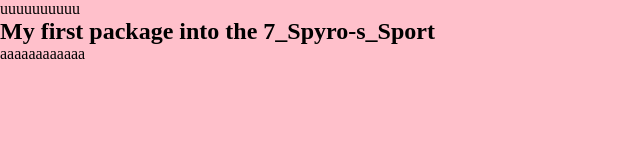
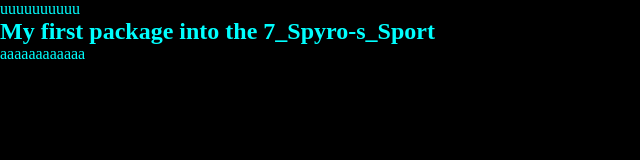
Before and after one commit to ddr2021/develop, a website: page views/home.html in a window 1280 px wide. Shown: the whole page, without its empty margins (0-640 px from the left). Drawn offline with Linux system fonts and the light colour scheme.

Commit message:
Recalibrating Spyro-s_Sport

```diff
--- a/public/css/home.css
+++ b/public/css/home.css
@@ -1,3 +1,4 @@
 body{
-    background-color: pink;
+    background-color:black;
+    color:aqua;
 }
```
